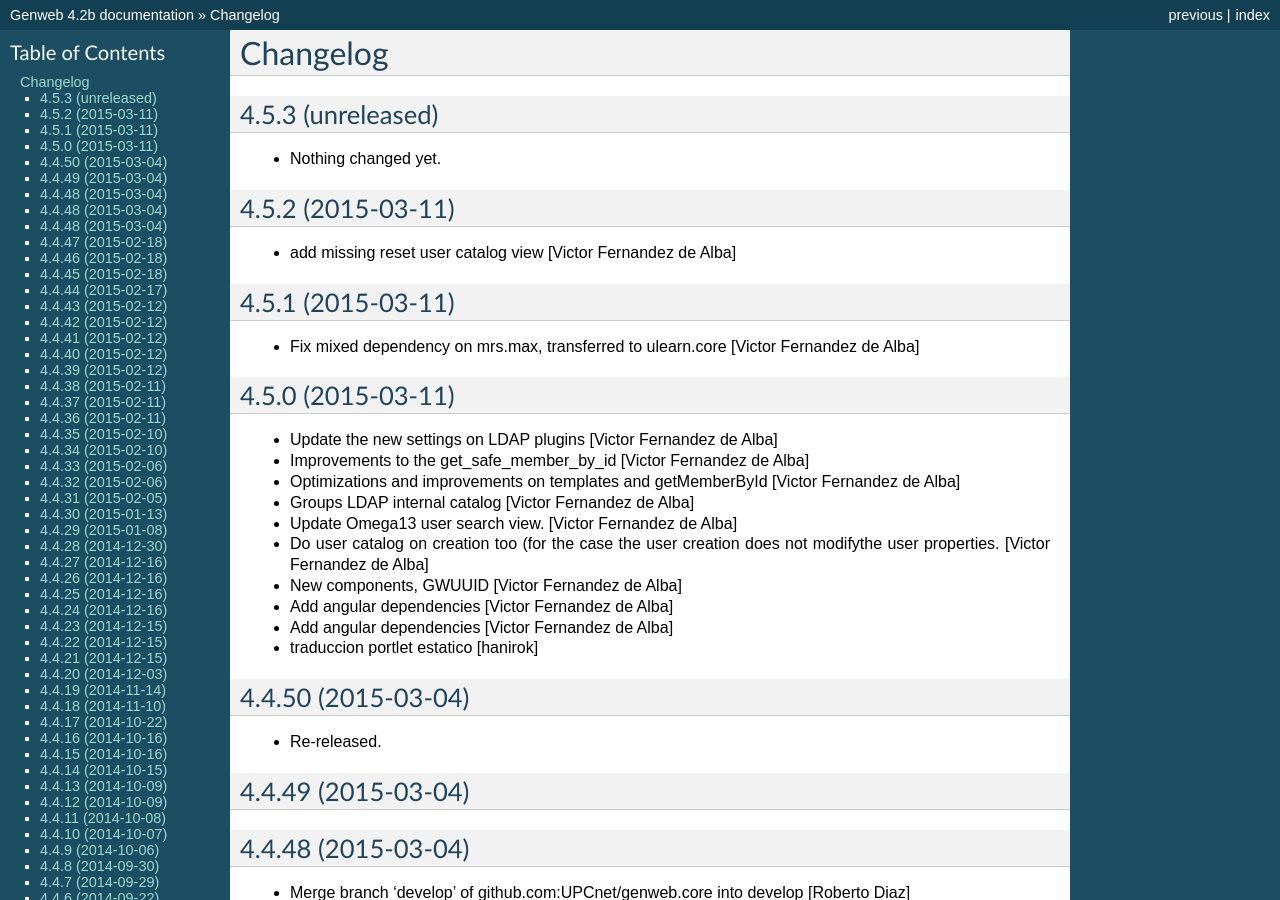
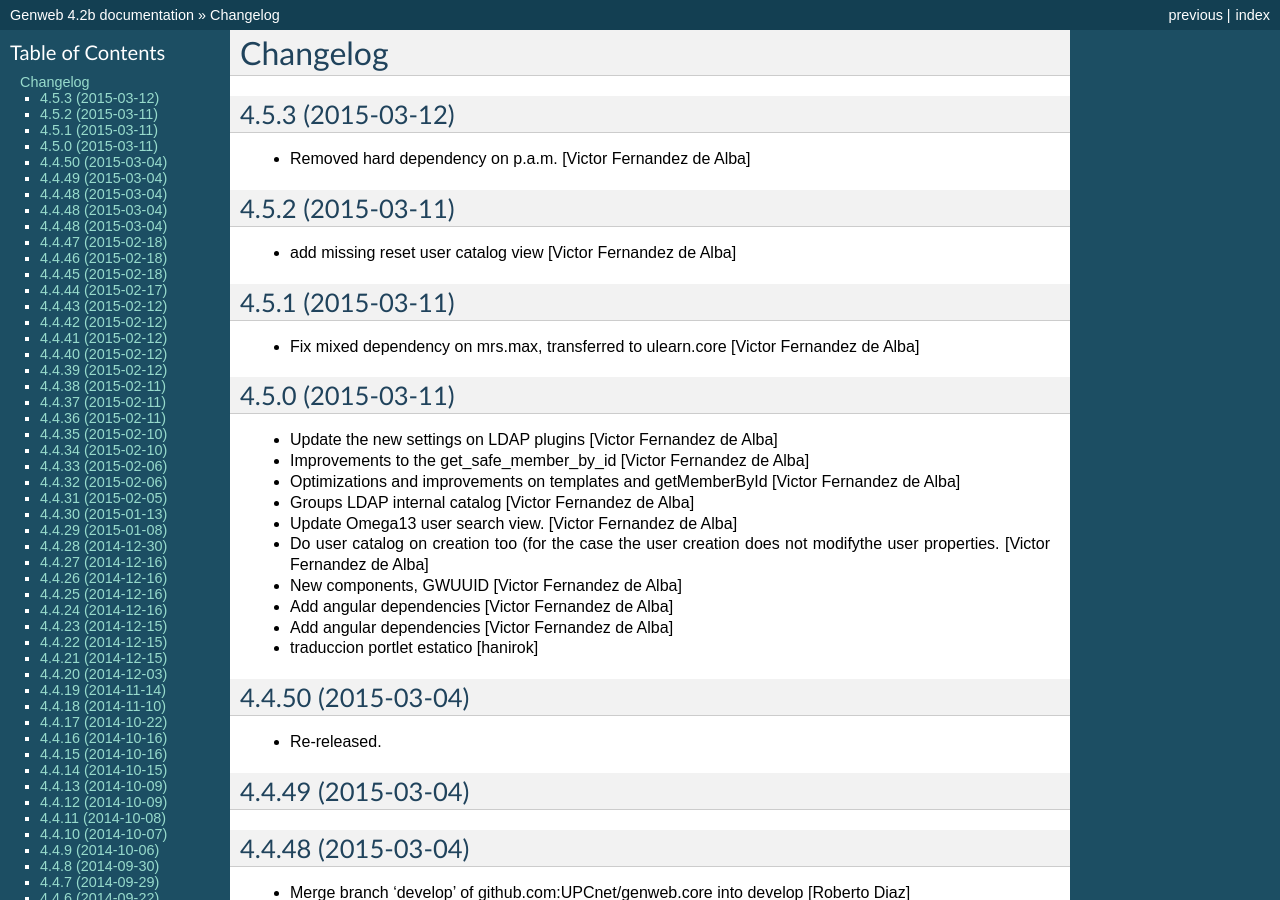
Before and after one commit to UPCnet/genweb.core, a Sphinx documentation site: the page built from docs/HISTORY.rst, in a window 1280 px wide and 900 px high. Built offline with Sphinx 7.4.7, drawn with Linux system fonts in a browser that asks for light colours.

Commit message:
Preparing release 4.5.3

```diff
--- a/docs/HISTORY.rst
+++ b/docs/HISTORY.rst
@@ -1,11 +1,10 @@
 Changelog
 =========
 
-4.5.3 (unreleased)
+4.5.3 (2015-03-12)
 ------------------
 
-- Nothing changed yet.
-
+* Removed hard dependency on p.a.m. [Victor Fernandez de Alba]
 
 4.5.2 (2015-03-11)
 ------------------
--- a/setup.py
+++ b/setup.py
@@ -1,7 +1,7 @@
 from setuptools import setup, find_packages
 import os
 
-version = '4.5.3.dev0'
+version = '4.5.3'
 
 README = open("README.rst").read()
 HISTORY = open(os.path.join("docs", "HISTORY.rst")).read()
```
